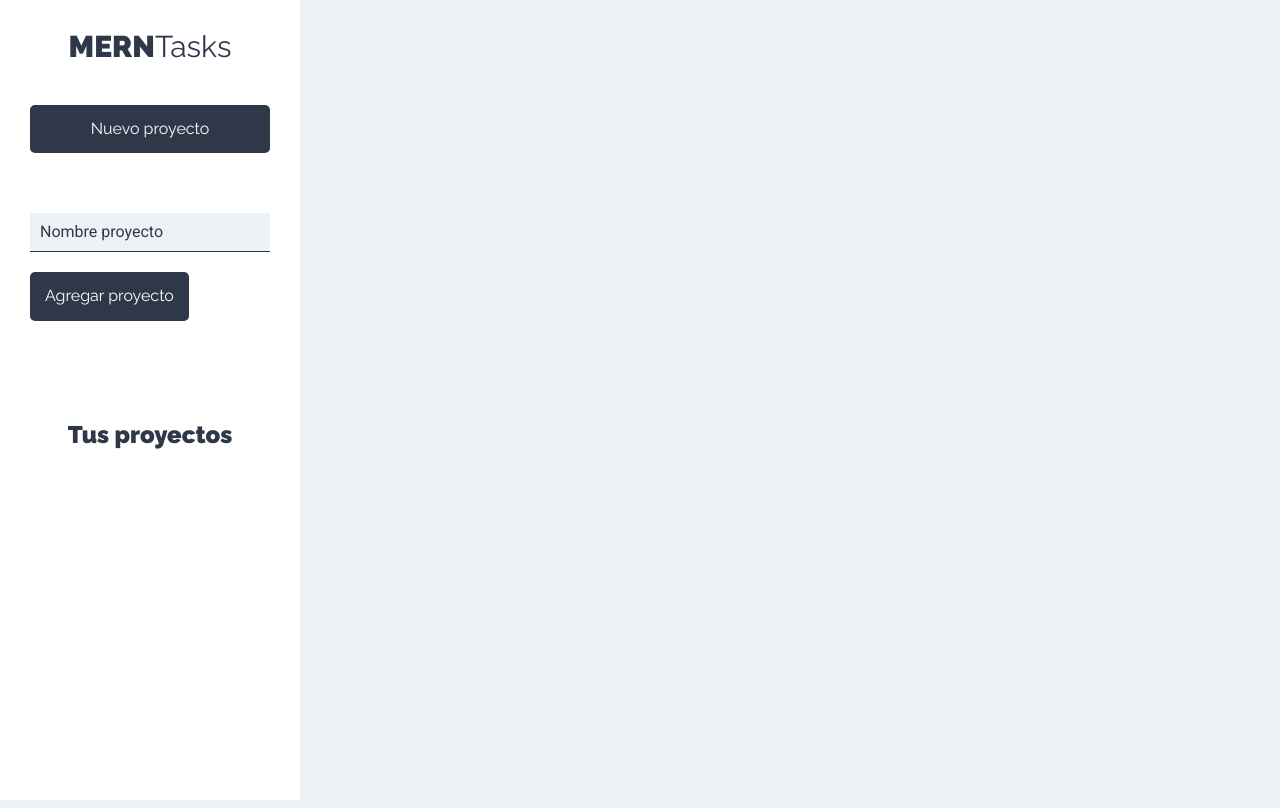
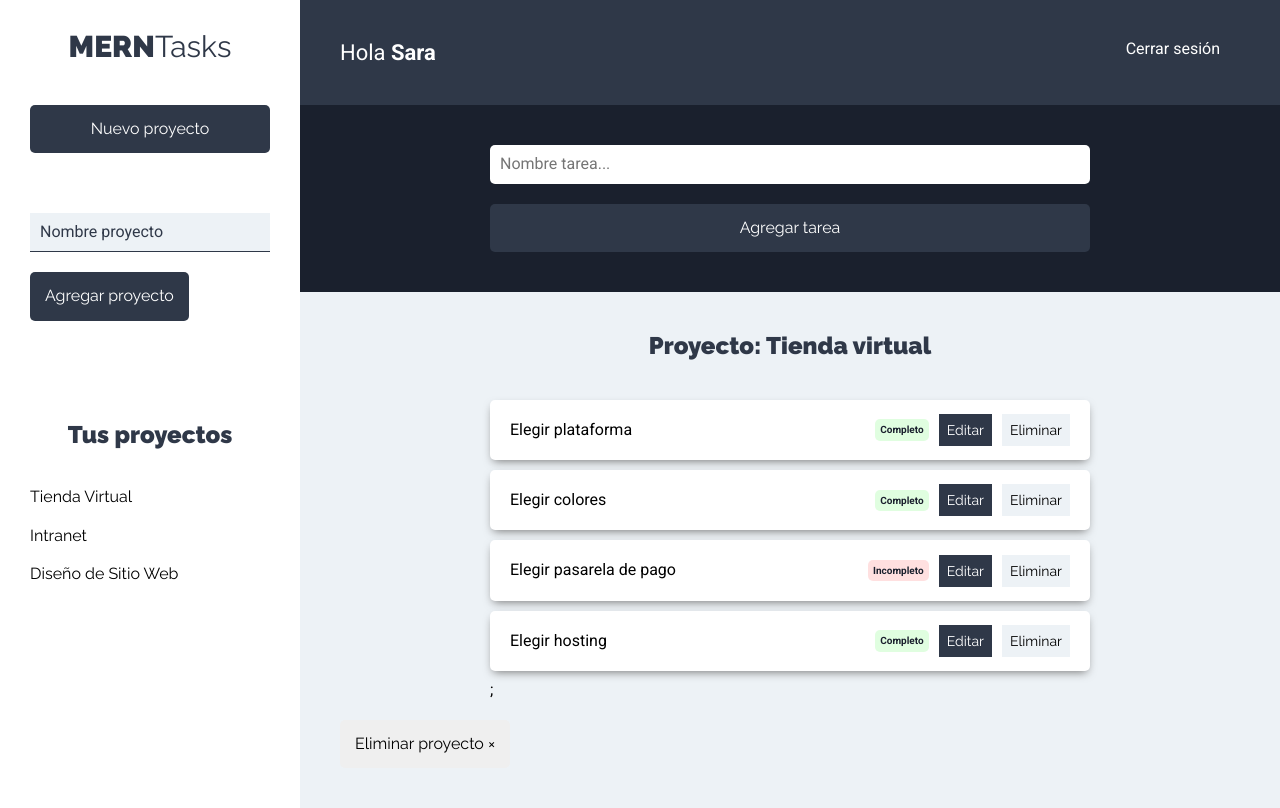
Before and after one commit to SaraPalacioss/administrador-proyectos-MERN-APP-front, a React (Create React App) app: page /proyectos in a window 1280 px wide. Built offline with nearby package versions, Linux system fonts and the light colour scheme.

Commit message:
new components created, Barra, sidebar, ListadProyectos, NuevoProyecto, Proyecto, FormTareas & Tareas

```diff
--- /dev/null
+++ b/src/components/layout/Barra.js
@@ -0,0 +1,14 @@
+import React from 'react';
+
+const Barra = () => {
+    return (
+        <header className="app-header">
+            <p className="nombre-usuario">Hola <span>Sara</span></p>
+            <nav className="nav-principal">
+                <a href="#!">Cerrar sesión</a>
+            </nav>
+        </header>
+     );
+}
+
+export default Barra;
--- a/src/components/layout/Sidebar.js
+++ b/src/components/layout/Sidebar.js
@@ -1,5 +1,7 @@
 import React from 'react';
 import NuevoProyecto from "../proyectos/NuevoProyecto";
+import ListadoProyectos from "../proyectos/ListadoProyectos";
+
 
 const Sidebar = () => {
     return (
@@ -9,6 +11,9 @@ const Sidebar = () => {
             <NuevoProyecto/>
             <div className="proyectos">
                 <h2>Tus proyectos</h2>
+
+                <ListadoProyectos/>
+
             </div>
         </aside>
      );
--- /dev/null
+++ b/src/components/proyectos/ListadoProyectos.js
@@ -0,0 +1,24 @@
+import React from 'react';
+import Proyecto from './Proyecto';
+
+
+const ListadoProyectos = () => {
+
+    const proyectos = [
+        {nombre: 'Tienda Virtual'},
+        {nombre: 'Intranet'},
+        {nombre: 'Diseño de Sitio Web'}
+    ]
+
+    return (
+        <ul className="listado-proyectos">
+            {proyectos.map(proyecto => (
+                <Proyecto
+                    proyecto={proyecto}
+                />
+            ))}
+        </ul>
+    );
+}
+
+export default ListadoProyectos;
--- a/src/components/proyectos/NuevoProyecto.js
+++ b/src/components/proyectos/NuevoProyecto.js
@@ -7,15 +7,28 @@ const NuevoProyecto = () => {
         nombre: ''
     });
 
+    //extraer nombre de proyecto
+    const {nombre} = proyecto;
+
+    //lee los contenidos del input
     const onChangeProyecto = e => {
         guardarProyecto({
             ...proyecto,
             [e.target.name] : e.target.value
         })
+    };
+
+    //cuando el usuario envía un proyecto
+    const onSubmitProyecto = e => {
+        e.preventDefault();
+
+        //validar el proyecto
+
+        //agregar al state
+
+        //reiniciar el form
     }
 
-    //extraer nombre de proyecto
-    const {nombre} = proyecto;
 
     return (
         <Fragment>
@@ -27,6 +40,7 @@ const NuevoProyecto = () => {
             </button>
             <form
                 className="formulario-nuevo-proyecto"
+                onSubmit={onSubmitProyecto}
             >
                 <input
                     type="text"
--- /dev/null
+++ b/src/components/proyectos/Proyecto.js
@@ -0,0 +1,16 @@
+import React from 'react';
+
+const Proyecto = ({proyecto}) => {
+    return (
+        <li>
+            <button
+                type="button"
+                className="btn btn-blank"
+            >
+            {proyecto.nombre}
+            </button>
+        </li>
+    );
+}
+
+export default Proyecto;
--- a/src/components/proyectos/Proyectos.js
+++ b/src/components/proyectos/Proyectos.js
@@ -1,14 +1,21 @@
 import React from 'react';
 import Sidebar from '../layout/Sidebar';
+import Barra from '../layout/Barra';
+import FormTarea from '../tareas/FormTarea';
+import ListadoTareas from '../tareas/ListadoTareas';
+
 
 const Proyectos = () => {
     return (
         <div className="contenedor-app">
             <Sidebar/>
             <div className="seccion-principal">
+                <Barra/>
                 <main>
+                    <FormTarea/>
+
                     <div className="contenedor-tareas">
-
+                        <ListadoTareas/>
                     </div>
                 </main>
             </div>
--- /dev/null
+++ b/src/components/tareas/FormTarea.js
@@ -0,0 +1,28 @@
+import React from 'react';
+
+const FormTarea = () => {
+    return (
+        <div className="formulario">
+            <form>
+                <div className="contendor-input">
+                    <input
+                        type= "text"
+                        className="input-text"
+                        placeholder="Nombre tarea..."
+                        name="nombre"
+                    />
+                </div>
+                <div className="contendor-input">
+                    <input
+                        type="submit"
+                        className="btn btn-primario btn-submit btn-block"
+                        value="Agregar tarea"
+                    />
+                </div>
+
+            </form>
+        </div>
+     );
+}
+
+export default FormTarea;
--- /dev/null
+++ b/src/components/tareas/ListadoTareas.js
@@ -0,0 +1,38 @@
+import React, {Fragment} from 'react';
+import Tarea from './Tarea';
+
+const ListadoTareas = () => {
+
+    const tareasProyecto = [
+        {nombre: "Elegir plataforma", estado: true},
+        {nombre: "Elegir colores", estado: true},
+        {nombre: "Elegir pasarela de pago", estado: false},
+        {nombre: "Elegir hosting", estado: true},
+    ];
+
+    return (
+        <Fragment>
+
+            <h2>Proyecto: Tienda virtual</h2>
+
+            <ul className="listado-tareas">
+                {tareasProyecto.length === 0
+                    ? (<li className="tarea"><p>No hay tareas</p></li>)
+                    : tareasProyecto.map(tarea => (
+                        <Tarea
+                            tarea={tarea}
+                        />
+                    ))
+                };
+            </ul>
+
+            <button
+                type="button"
+                className="btn btn-eliminar"
+            >Eliminar proyecto &times;</button>
+
+        </Fragment>
+    );
+}
+
+export default ListadoTareas;
--- /dev/null
+++ b/src/components/tareas/Tarea.js
@@ -0,0 +1,39 @@
+import React from 'react';
+
+const Tarea = ({tarea}) => {
+    return (
+        <li className="tarea sombra">
+            <p>{tarea.nombre}</p>
+            <div className="estado">
+                {tarea.estado
+                ?
+                    (
+                        <button
+                            type="button"
+                            className="completo"
+                        >Completo</button>
+                    )
+                :
+                    (
+                        <button
+                            type="button"
+                            className="incompleto"
+                        >Incompleto</button>
+                    )
+                }
+            </div>
+            <div className="acciones">
+                <button
+                    type="button"
+                    className="btn btn-primario"
+                >Editar</button>
+                <button
+                    type="button"
+                    className="btn btn-secundario"
+                >Eliminar</button>
+            </div>
+        </li>
+     );
+}
+
+export default Tarea;
```
